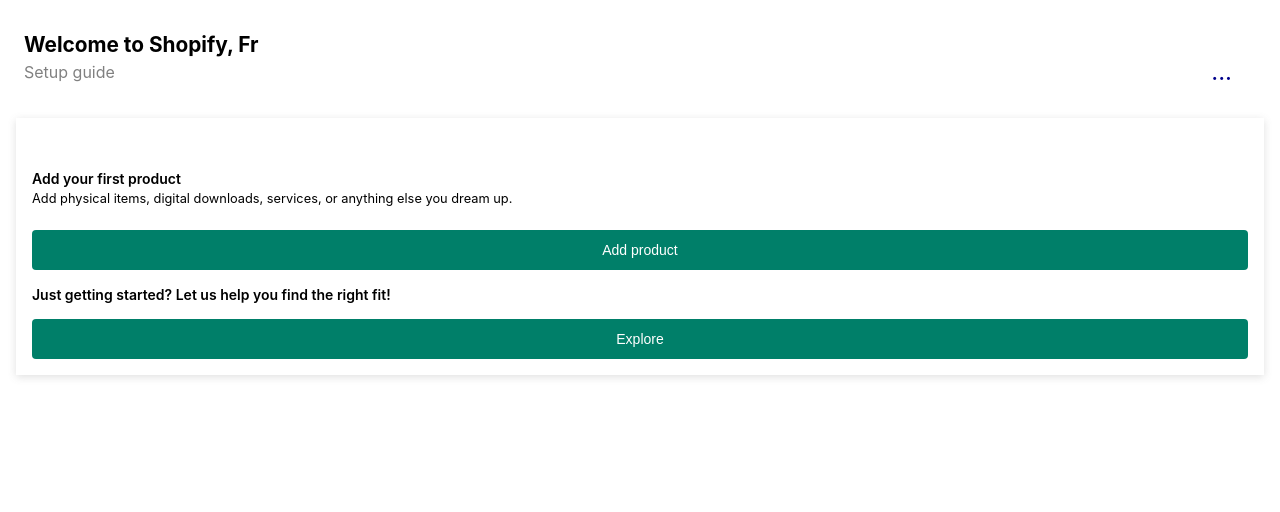
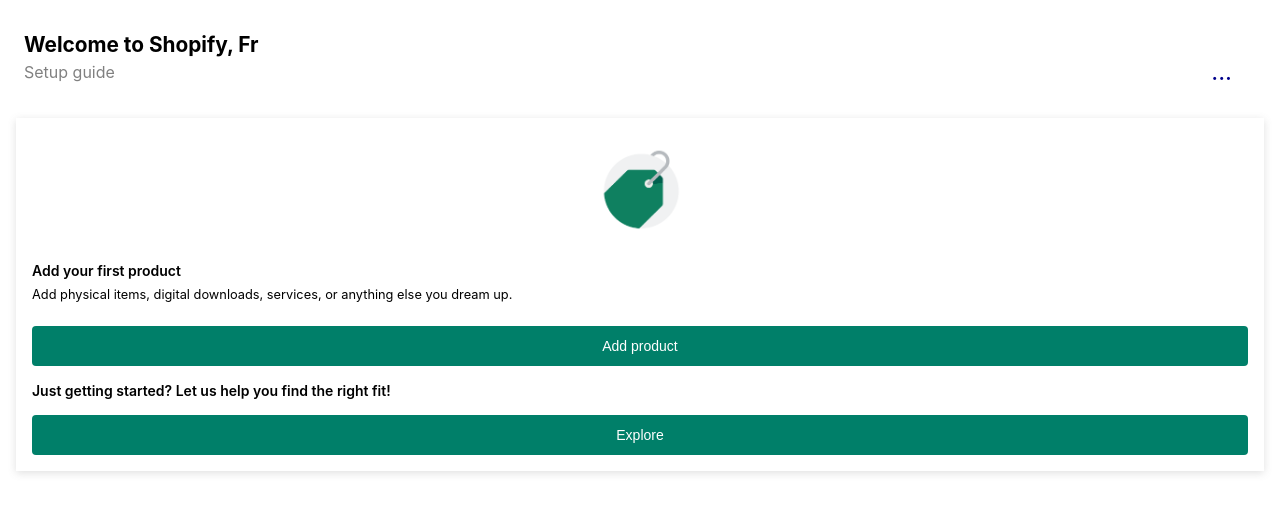
Before and after one commit to mypersonalhubpage/shopify-industry-project, a React (Create React App) app: page / in a window 1280 px wide. Shown: the top 512 px of the page. Built offline with nearby package versions, Linux system fonts and the light colour scheme.

Commit message:
added tag image for home page

```diff
--- a/src/components/AddProduct/AddProduct.jsx
+++ b/src/components/AddProduct/AddProduct.jsx
@@ -1,9 +1,12 @@
 import "./AddProduct.scss";
-
+import tag from "../../assets/logo/tag.png";
 function AddProduct() {
   return (
     <>
-      <img src="" alt="" />
+      <div className="img-container">
+        <img src={tag} className="tag" alt="tag image" />
+      </div>
+
       <p className="add-subheader">Add your first product</p>
       <p className="add-description">
         Add physical items, digital downloads, services, or anything else you
--- a/src/components/AddProduct/AddProduct.scss
+++ b/src/components/AddProduct/AddProduct.scss
@@ -5,6 +5,12 @@
   margin: 0 1rem;
   padding: 1rem;
   box-shadow: rgba(99, 99, 99, 0.2) 0px 2px 8px 0px;
+  @include flexed(column, center, flex-start);
+}
+
+.img-container {
+  @include flexed(row, center, center);
+  width: 100%;
 }
 
 .add {
@@ -33,3 +39,7 @@
   font-size: 0.875rem;
   margin: 1rem 0 1rem 0;
 }
+
+.tag {
+  height: 7rem;
+}
```
Also changed, not shown: src/assets/logo/tag.png (added).
